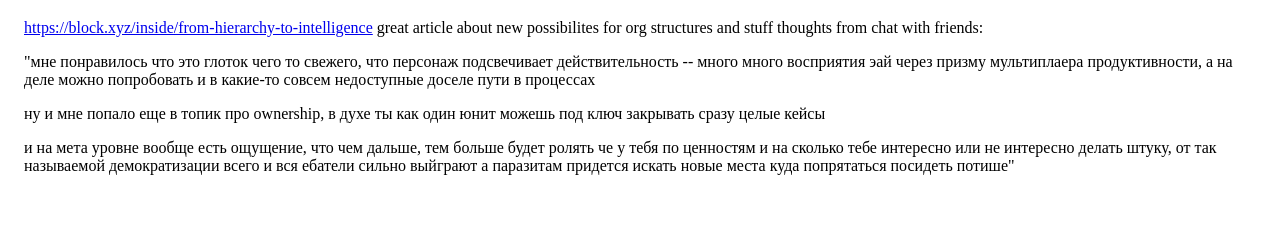
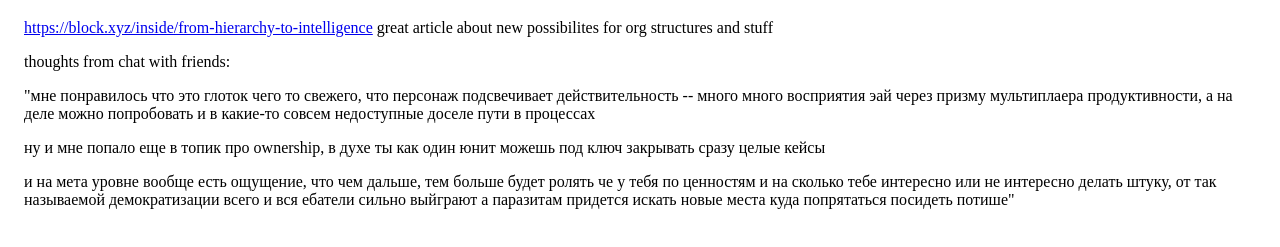
Before and after one commit to maxeozakh/bloo, a website: page docs/i-like-jack/index.html in a window 1280 px wide. Shown: the part 153-400 px from the top of the page. Drawn offline with Linux system fonts and the light colour scheme.

Commit message:
auto-publish 2026-04-02T13:50:52.769Z

```diff
--- a/docs/i-like-jack/index.html
+++ b/docs/i-like-jack/index.html
@@ -30,8 +30,8 @@
     <p><a href="../">Home</a></p>
     <p>2026-04-02</p>
     <h1>i like jack</h1>
-    <article><p><a href="https://block.xyz/inside/from-hierarchy-to-intelligence">https://block.xyz/inside/from-hierarchy-to-intelligence</a> great article about new possibilites for org structures and stuff
-thoughts from chat with friends:</p>
+    <article><p><a href="https://block.xyz/inside/from-hierarchy-to-intelligence">https://block.xyz/inside/from-hierarchy-to-intelligence</a> great article about new possibilites for org structures and stuff</p>
+<p>thoughts from chat with friends:</p>
 <p>&quot;мне понравилось что это глоток чего то свежего, что персонаж подсвечивает действительность -- много много восприятия эай через призму мультиплаера продуктивности, а на деле можно попробовать и в какие-то совсем недоступные доселе пути в процессах</p>
 <p>ну и мне попало еще в топик про ownership, в духе ты как один юнит можешь под ключ закрывать сразу целые кейсы</p>
 <p>и на мета уровне вообще есть ощущение, что чем дальше, тем больше будет ролять че у тебя по ценностям и на сколько тебе интересно или не интересно делать штуку, от так называемой демократизации всего и вся ебатели сильно выйграют а паразитам придется искать новые места куда попрятаться посидеть потише&quot;</p>
```
Also changed, not shown: posts/i-like-jack.md (+1 -0 lines).
